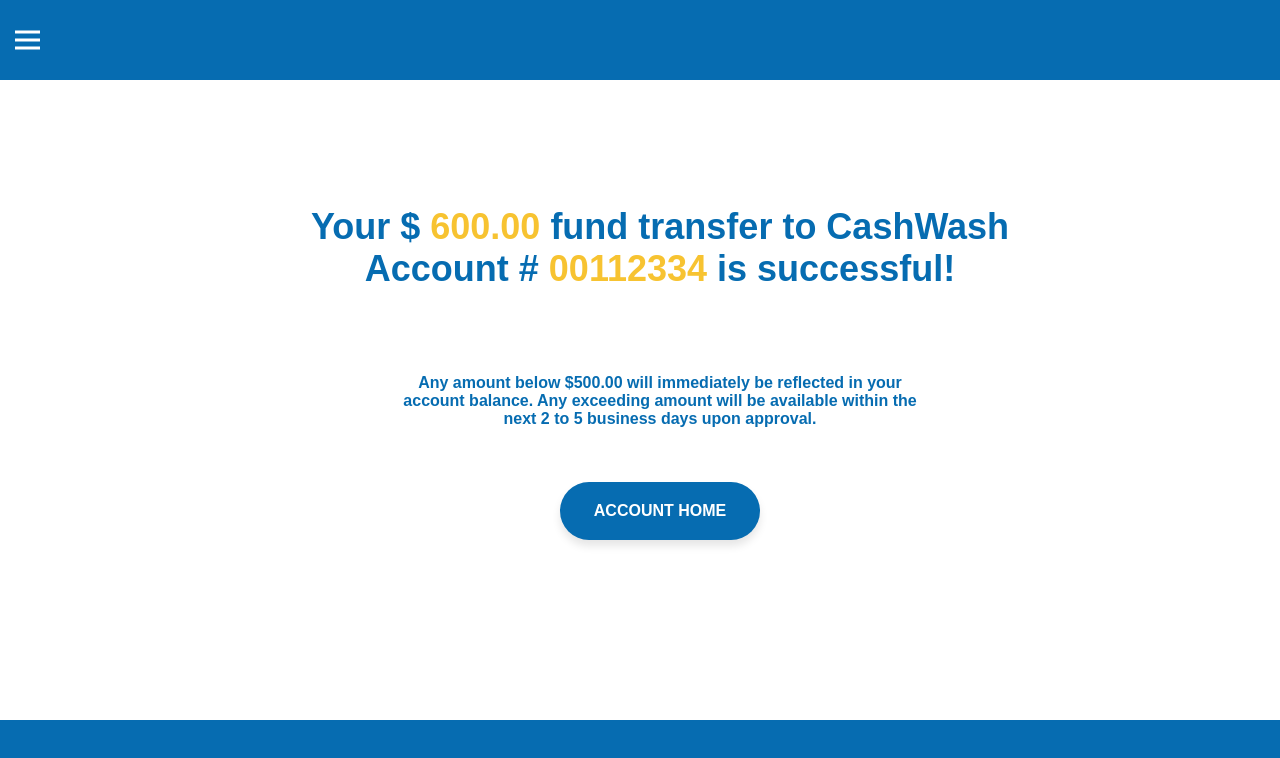
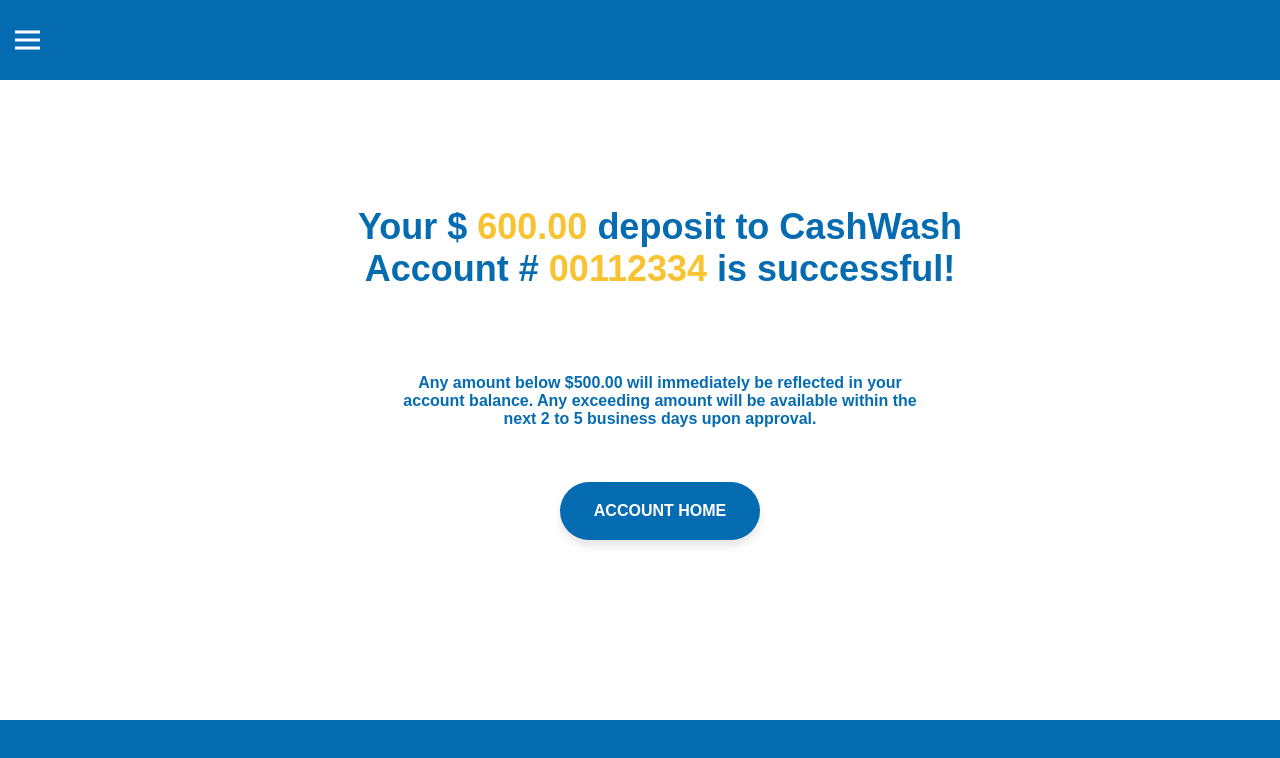
Before and after one commit to Saragon4005/SW1-project-1, a plain HTML site: page static/successfulcheckdeposit.html in a window 1280 px wide. Drawn offline with Linux system fonts and the light colour scheme; no server answers.

Commit message:
Update successfulcheckdeposit.html

```diff
--- a/static/successfulcheckdeposit.html
+++ b/static/successfulcheckdeposit.html
@@ -26,7 +26,7 @@
           <div class="formusr" id="formusr">
             <br>
             <br><br><br><br><br><br>
-        <div class="colored56">Your $ <span class="colored67">600.00</span> fund transfer to
+        <div class="colored56">Your $ <span class="colored67">600.00</span> deposit to
           CashWash
           <br> Account # <span class="colored67">00112334</span>
          is successful!
```
